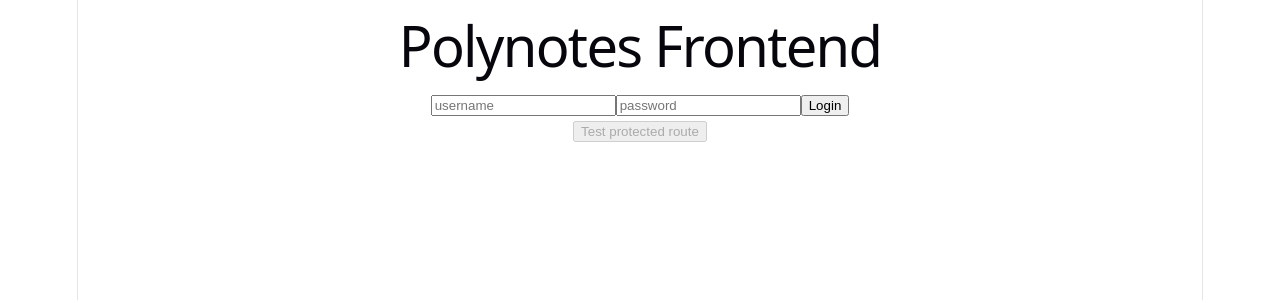
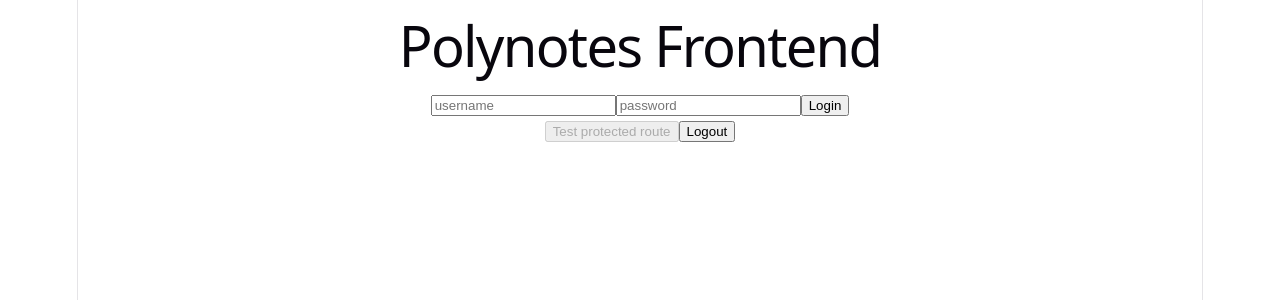
Before and after one commit to jjackson112/polynotes, a React app in the folder frontend/: page / in a window 1280 px wide. Shown: the top 300 px of the page. Built offline with nearby package versions, Linux system fonts and the light colour scheme; no server answers; the HTML template or start-up script is replaced by a standard one.

Commit message:
logout button

```diff
--- a/frontend/src/pages/Login.jsx
+++ b/frontend/src/pages/Login.jsx
@@ -102,6 +102,7 @@ function Login() {
                 </form>
             )}
             <button onClick={hitProtectedRoute} disabled={!userLoggedIn}>Test protected route</button>
+            <button onClick={handleLogout}>Logout</button>
         </div>
     )
 }
```
